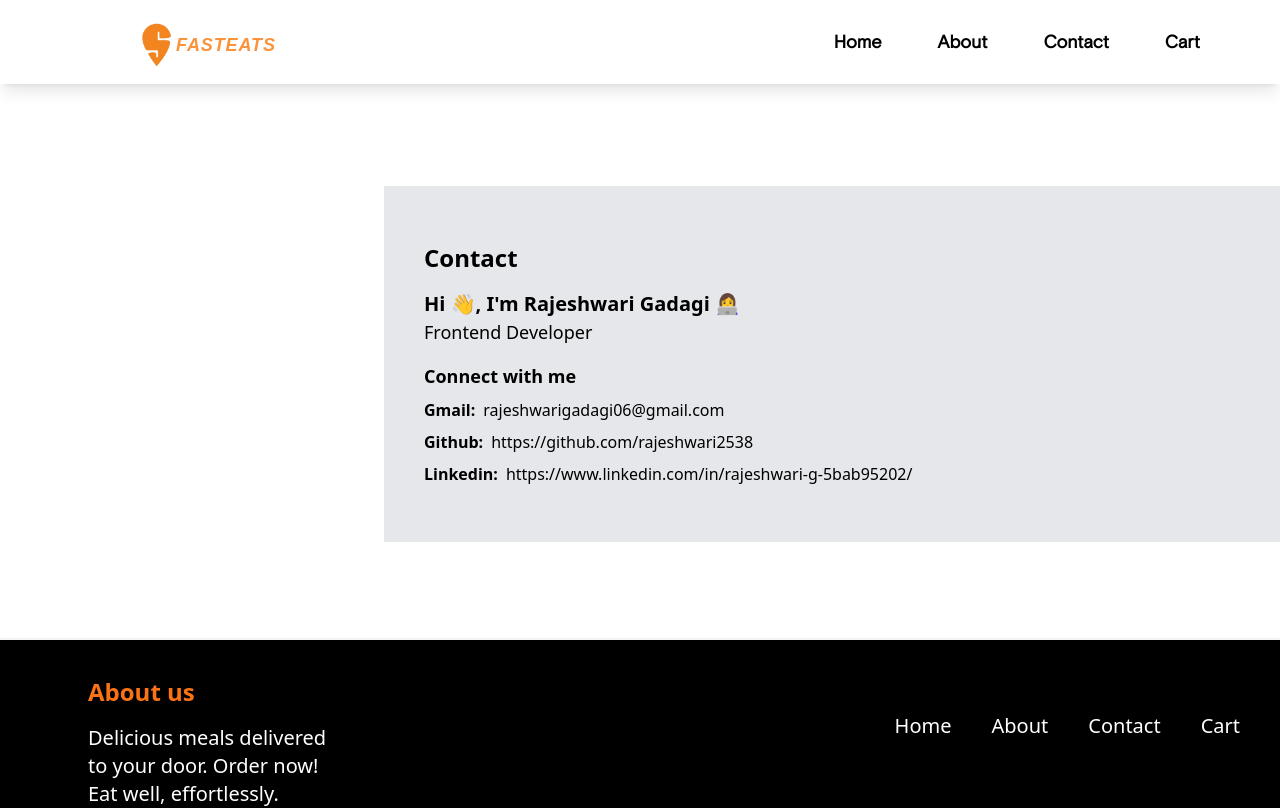
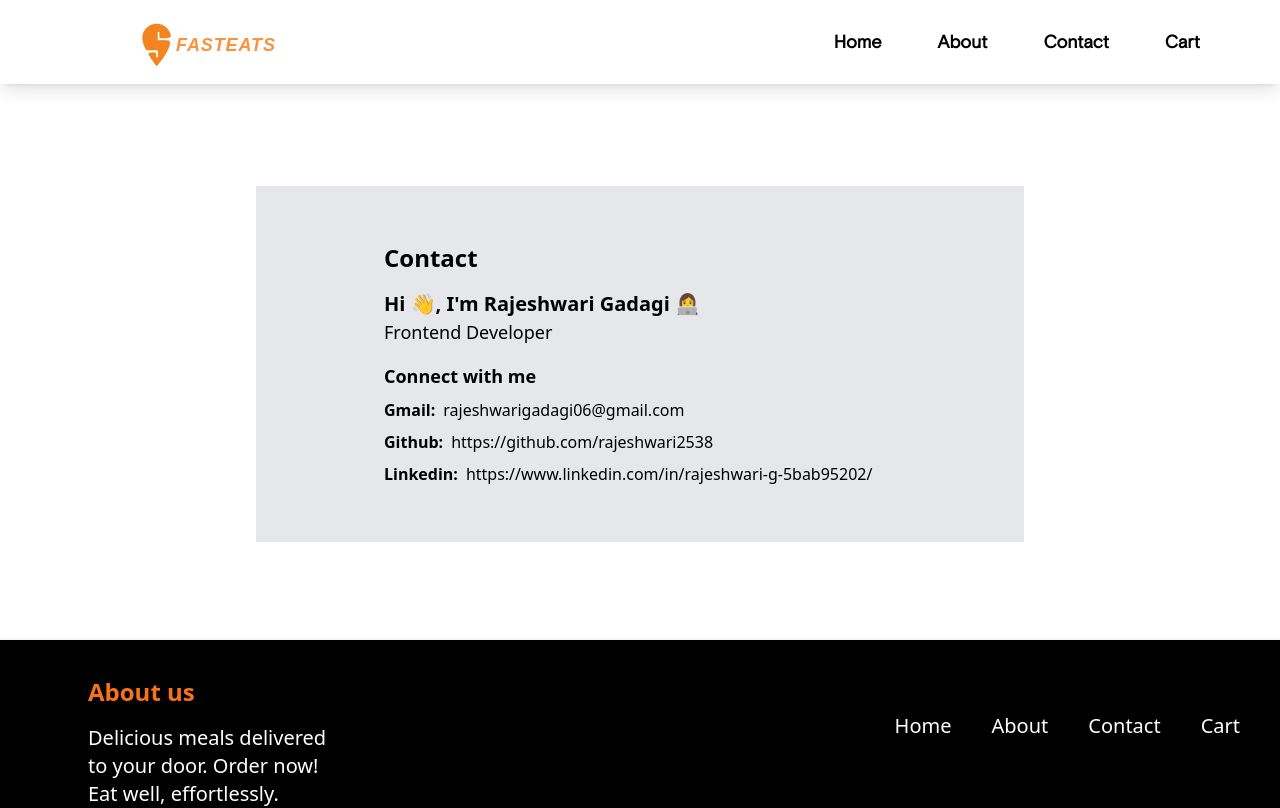
Before and after one commit to rajeshwari2538/FastEats, a React (Vite) app: page /contact in a window 1280 px wide. Shown: the top 808 px of the page. Built offline with nearby package versions, Linux system fonts and the light colour scheme.

Commit message:
styled contact component

```diff
--- a/src/components/Contact.js
+++ b/src/components/Contact.js
@@ -13,7 +13,7 @@ const Contact=()=>{
 
     return (
 
-            <div className='my-24 md:w-[600]  py-10 bg-gray-200 px-10 md:ml-[30%] md:mt-[8%] mt-[20%] w-[400] ml-[10%]'>
+            <div className='my-24 md:w-[60%] md:mx-auto mx-auto w-[83%]  py-10 bg-gray-200 md:px-32 px-4 md:mt-[8%] mt-[20%]'>
               <h1 className='text-lg md:text-2xl my-4 font-bold'>Contact</h1>
               <div>
                 <h2 className='text-md md:text-xl font-semibold'>Hi 👋, I'm {details.name} 👩‍💻</h2>
```
